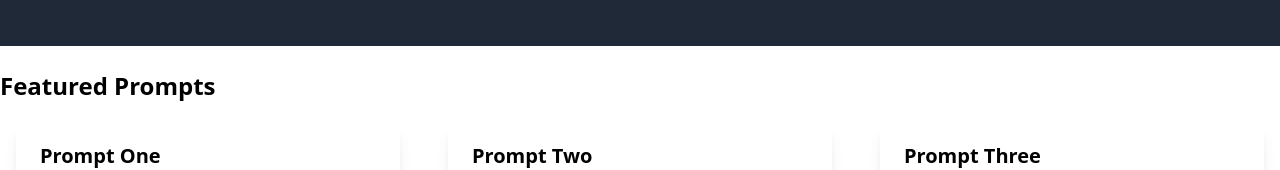
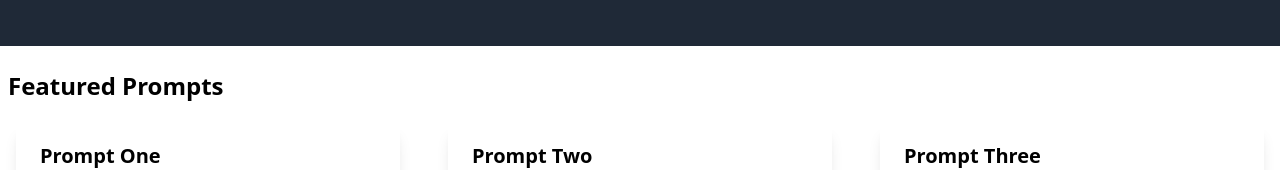
Before and after one commit to jpatel98/promptdb-frontend, a React (Create React App) app: page / in a window 1280 px wide. Shown: the part 274-444 px from the top of the page. Built offline with nearby package versions, Linux system fonts and the light colour scheme.

Commit message:
Fix padding

```diff
--- a/src/components/FeaturedSection.js
+++ b/src/components/FeaturedSection.js
@@ -43,7 +43,7 @@ const FeaturedSection = () => {
 
   return (
     <div className="container mx-auto py-6 ">
-      <h2 className="text-2xl font-bold mb-2">Featured Prompts</h2>
+      <h2 className="text-2xl font-bold mb-2 px-2">Featured Prompts</h2>
       <div className="grid md:grid-cols-3 gap-4">
         {featuredPrompts.map((prompt) => (
           <PromptCard
```
